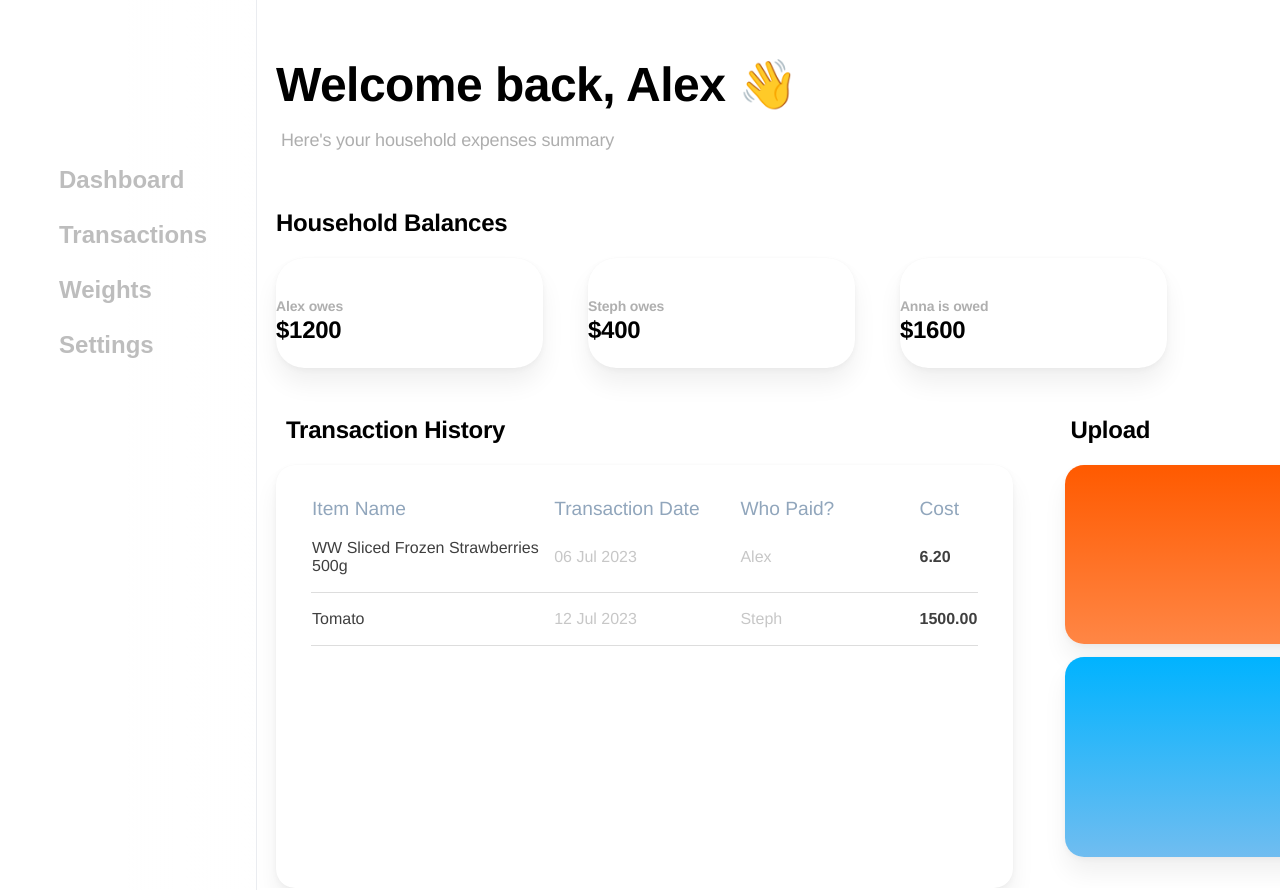
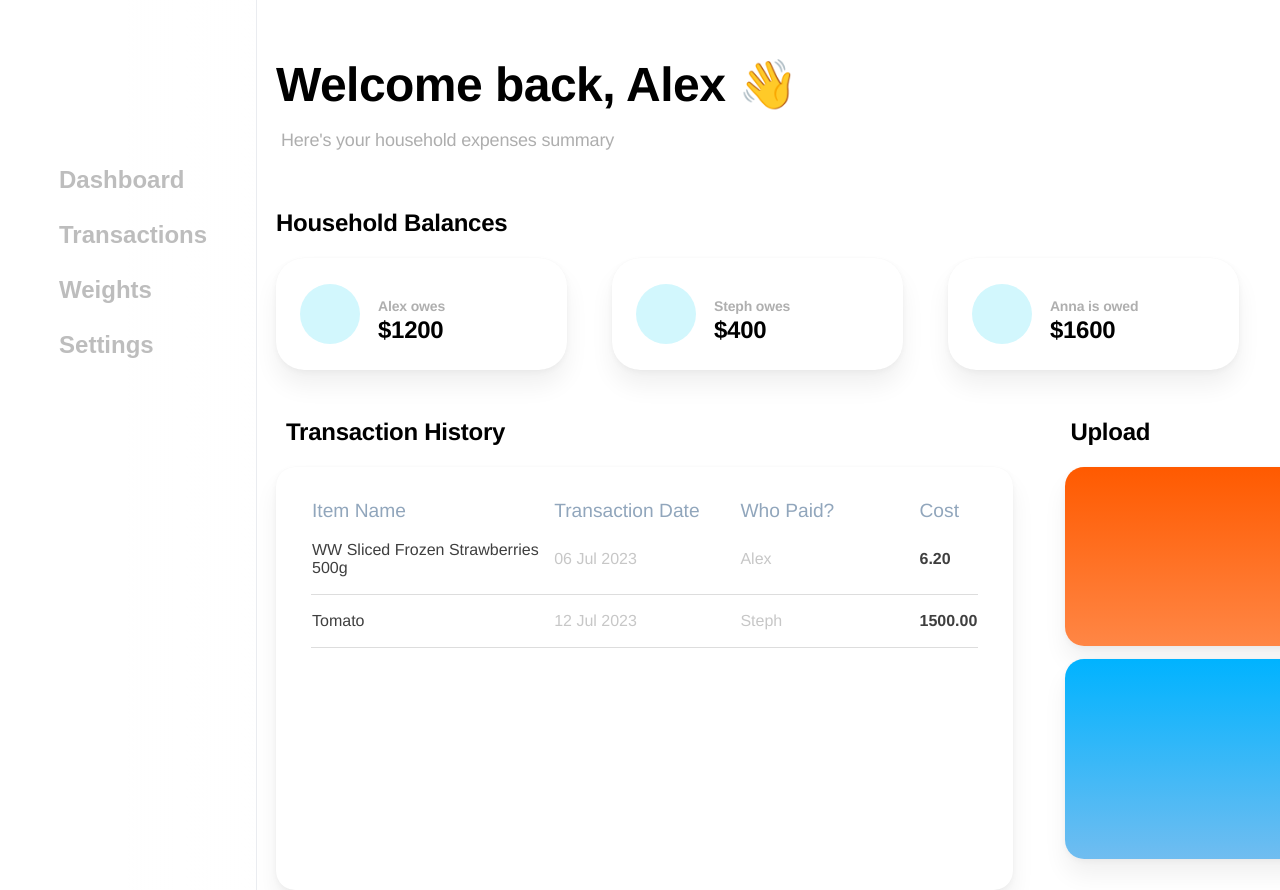
Before and after one commit to akirafeng2/everyday_rewards_finance_tool, a React (Vite) app in the folder src/frontend/: page /Dashboard in a window 1280 px wide. Shown: the top 890 px of the page. Built offline with nearby package versions, Linux system fonts and the light colour scheme.

Commit message:
owings done

```diff
--- a/src/frontend/src/pages/Dashboard/components/owing_tile.tsx
+++ b/src/frontend/src/pages/Dashboard/components/owing_tile.tsx
@@ -1,27 +1,30 @@
-import React from 'react';
-
 interface OwingTileProp {
-    name: string,
-    owes: number
+  name: string;
+  owes: number;
 }
 
-const OwingTile = ({name, owes}: OwingTileProp) => {
+const OwingTile = ({ name, owes }: OwingTileProp) => {
   let owing_statement: string;
 
   if (owes < 0) {
-        owing_statement = name+" is owed";
-        owes = owes*-1
+    owing_statement = name + " is owed";
+    owes = owes * -1;
   } else if (owes > 0) {
-        owing_statement = name+" owes";
+    owing_statement = name + " owes";
   } else {
-        owing_statement = name+" is square";
+    owing_statement = name + " is square";
   }
   return (
     <div className="owings_box">
+      <div className="hcontainer owings">
+        <div className="profile_circle"></div>
+        <div className="vcontainer">
           <div className="owing_text">{owing_statement}</div>
           <div>${owes}</div>
         </div>
-  )
-}
+      </div>
+    </div>
+  );
+};
 
-export default OwingTile
+export default OwingTile;
--- a/src/frontend/src/pages/Dashboard/dashboard.css
+++ b/src/frontend/src/pages/Dashboard/dashboard.css
@@ -11,6 +11,7 @@
   margin-right: 45px;
   padding-bottom: 26px;
   padding-top: 1.625rem;
+  padding-left: 1.5rem;
 }
 
 .dashboard_table_box {
@@ -40,6 +41,10 @@
   margin-bottom: 50px;
 }
 
+.hcontainer.owings{
+  margin-top:0;
+  margin-bottom:0;
+}
 .vcontainter {
   display: flex;
   justify-content: flex-start;
@@ -147,3 +152,12 @@ td.cost {
 
   padding-top: 0.625rem;
 }
+
+.profile_circle{
+  height: 60px;
+  width: 60px;
+  border-radius: 30px;
+
+  background: rgb(210, 247, 253);
+  margin-right: 1.125rem;
+}
```
Lines whose indentation alone changed are shown as unchanged.
